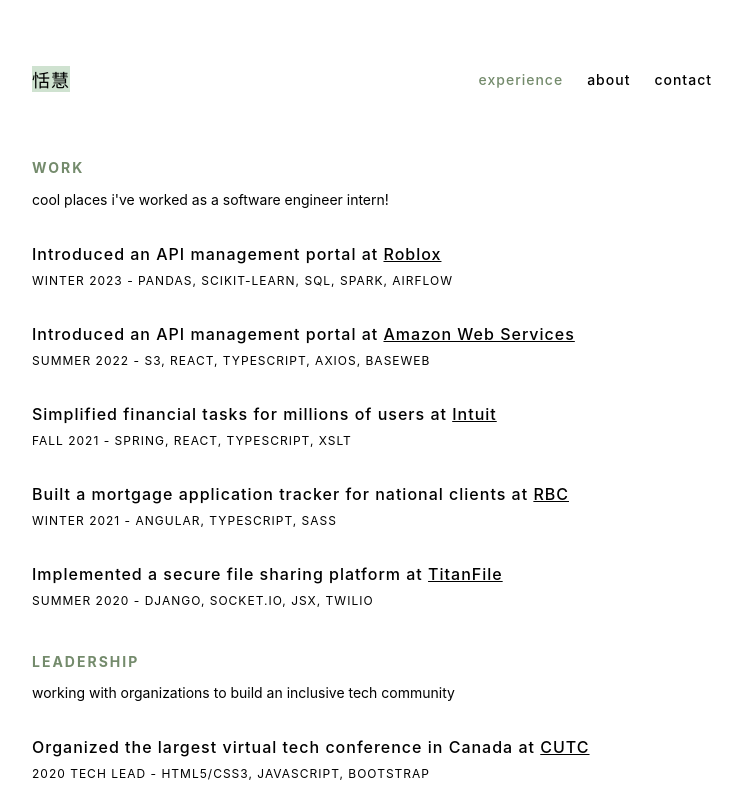
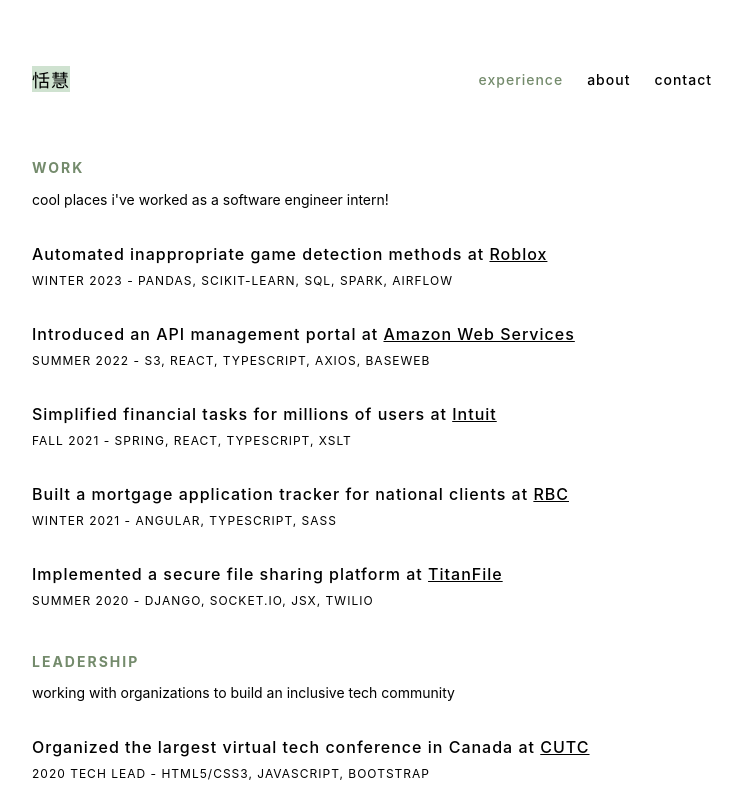
Before and after one commit to TianhuiYang/personal-website, a React (Create React App) app: page / in a window 1280 px wide. Shown: the top 800 px of the page, without its empty margins (268-1010 px from the left). Built offline with nearby package versions, Linux system fonts and the light colour scheme.

Commit message:
feat: Roblox description

```diff
--- a/src/components/WorkExperience.tsx
+++ b/src/components/WorkExperience.tsx
@@ -10,7 +10,7 @@
     role: "SWE Intern",
     date: "Winter 2023",
     tech: "Pandas, Scikit-learn, SQL, Spark, Airflow",
-    description: "Introduced an API management portal",
+    description: "Automated inappropriate game detection methods",
     link: "https://corporate.roblox.com/trust-safety/",
   },
   {
```
